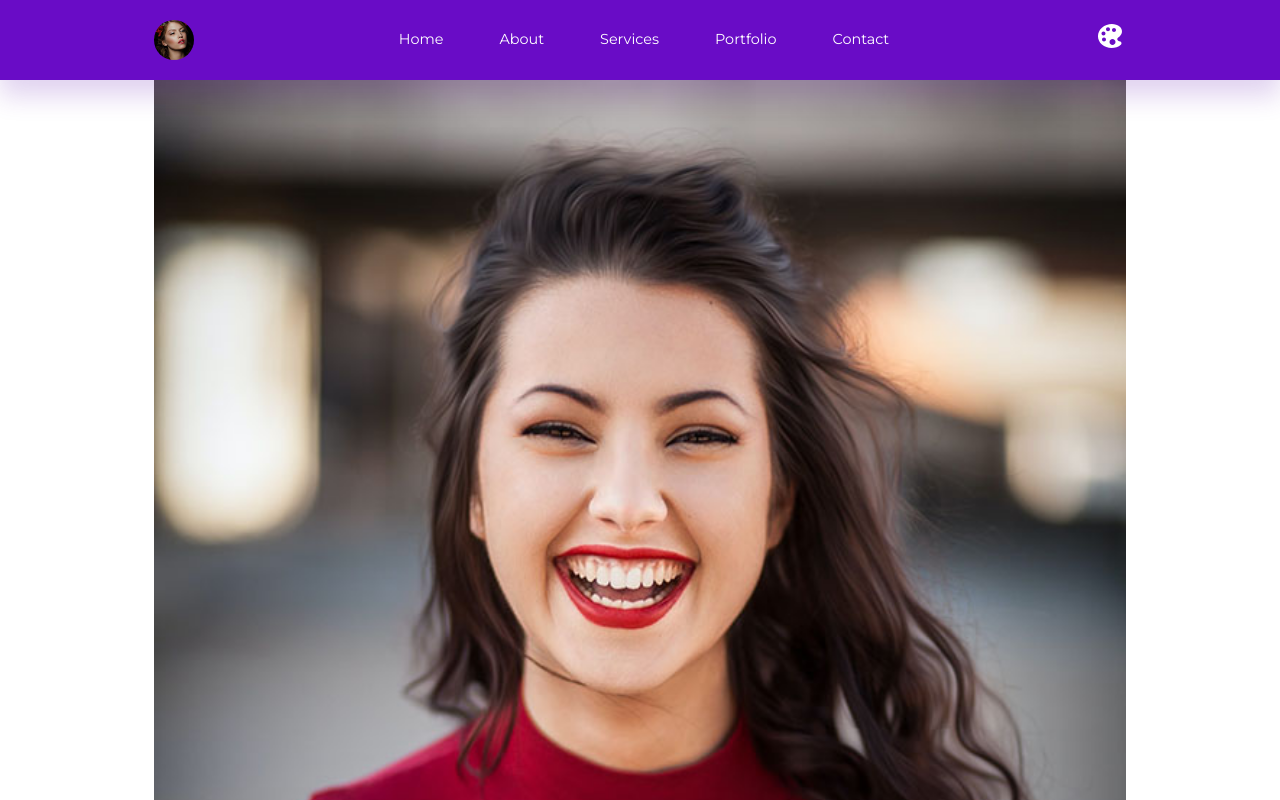
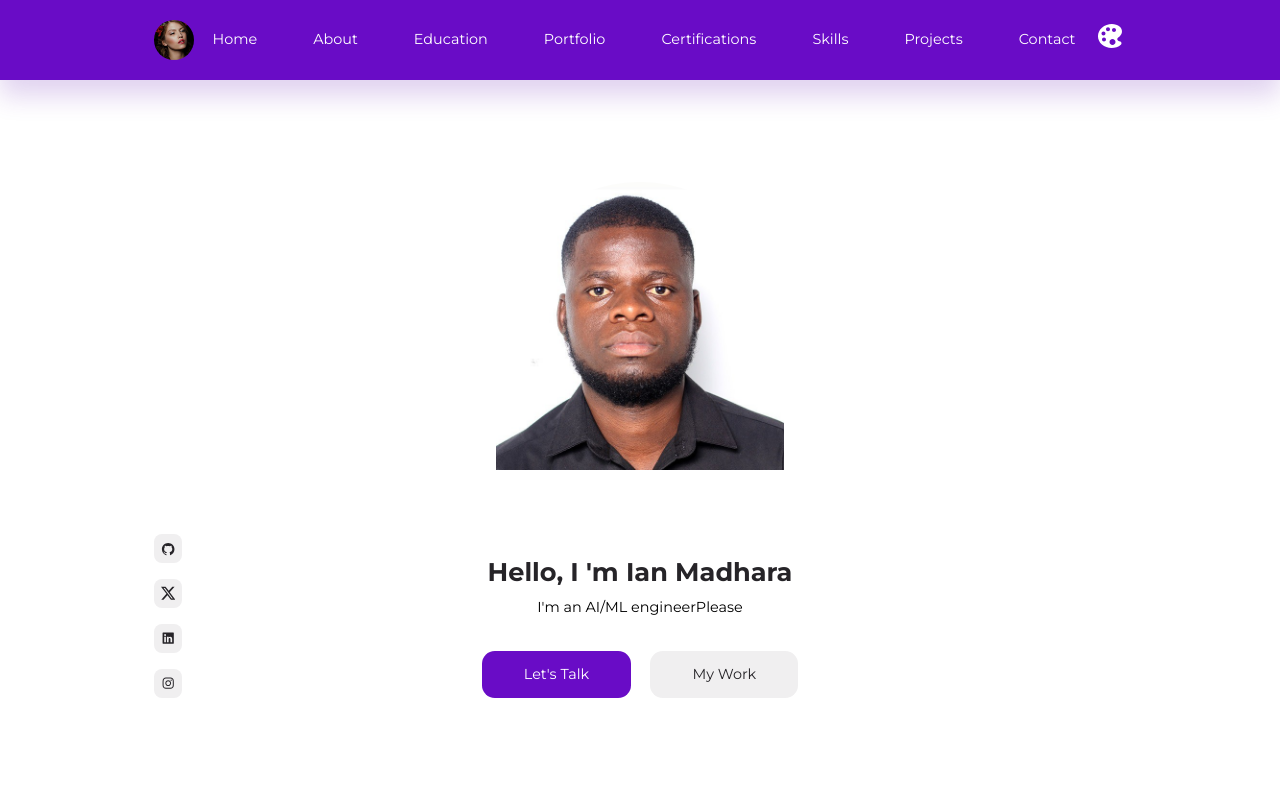
Before and after one commit to iannyFARUE/ian-portfolio, a React (Vite) app: page / in a window 1280 px wide. Shown: the top 800 px of the page. Built offline with nearby package versions, Linux system fonts and the light colour scheme.

Commit message:
added styles for header

```diff
--- a/src/pages/header/Header.css
+++ b/src/pages/header/Header.css
@@ -0,0 +1,81 @@
+header {
+  margin-top: 5rem;
+  height: calc(100vh - 5rem);
+  display: grid;
+  place-items: center;
+  background: var(--color-white);
+  transition: var(--transition);
+}
+
+.header__container {
+  display: flex;
+  flex-direction: column;
+  align-items: center;
+  position: relative;
+}
+
+.header__profile {
+  width: 18rem;
+  height: 22rem;
+  border-radius: 9rem 9rem 2rem 2rem;
+  overflow: hidden;
+  margin-bottom: 1.5rem;
+}
+
+.header__container p {
+  width: 35rem;
+  text-align: center;
+  margin: 0.6rem 0 2rem;
+}
+
+.header__cta {
+  display: flex;
+  align-items: center;
+  gap: 1.2rem;
+}
+
+.header__socials {
+  position: absolute;
+  left: 0;
+  bottom: 0;
+  display: flex;
+  flex-direction: column;
+  gap: 1rem;
+}
+
+.header__socials a {
+  width: 1.8rem;
+  aspect-ratio: 1/1;
+  background: var(--color-light);
+  color: var(--color-black);
+  display: grid;
+  place-items: center;
+  border-radius: var(--border-radius-3);
+}
+
+.header__socials a:hover {
+  background: var(--color-primary);
+  color: var(--color-white);
+  transform: translateX(-0.5rem);
+}
+
+@media screen and (max-width: 600px) {
+  .header__profile {
+    width: 14rem;
+    height: 17rem;
+    max-width: 60%;
+    max-height: 35vh;
+  }
+
+  .header__container p {
+    width: 100%;
+  }
+
+  .header__cta {
+    gap: 1rem;
+  }
+
+  .header__socials {
+    display: none;
+  }
+}
--- a/src/pages/header/Header.jsx
+++ b/src/pages/header/Header.jsx
@@ -1,6 +1,6 @@
 import React from "react";
 import "./Header.css";
-import HeaderImage from "../../assets/header.jpg";
+import HeaderImage from "../../assets/ian.jpeg";
 import SocialIcons from "./SocialIcons";
 function Header() {
   return (
@@ -9,16 +9,18 @@ function Header() {
         <div className="header__profile">
           <img src={HeaderImage} alt="Header Portrait" />
         </div>
-        <h3>Ian Madhara</h3>
+        <h3>Hello, I 'm Ian Madhara</h3>
         <p>
-          Lorem, ipsum dolor sit amet consectetur adipisicing elit. Assumenda,
-          nesciunt eius eaque, cumque iste praesentium quidem optio suscipit
-          delectus qui dolore eum recusandae consectetur officiis ut sapiente
-          possimus repudiandae cupiditate.
+          I'm an AI/ML engineer
+          <span>Please </span>
         </p>
         <div className="header__cta">
-          <a href="#contact">Let's Talk</a>
-          <a href="#portfolio">My Work</a>
+          <a href="#contact" className="btn primary">
+            Let's Talk
+          </a>
+          <a href="#portfolio" className="btn light">
+            My Work
+          </a>
         </div>
         <SocialIcons />
       </div>
--- a/src/pages/navbar/menu.js
+++ b/src/pages/navbar/menu.js
@@ -1,10 +1,12 @@
+const data = [
+  { id: 1, link: "#", title: "Home" },
+  { id: 2, link: "#about", title: "About" },
+  { id: 3, link: "#education", title: "Education" },
+  { id: 4, link: "#portfolio", title: "Portfolio" },
+  { id: 5, link: "#certifications", title: "Certifications" },
+  { id: 6, link: "#skills", title: "Skills" },
+  { id: 7, link: "#projects", title: "Projects" },
+  { id: 8, link: "#contact", title: "Contact" },
+];
 
-const data = [
-    {id: 1, link: '#', title: 'Home'},
-    {id: 2, link: '#about', title: 'About'},
-    {id: 3, link: '#services', title: 'Services'},
-    {id: 4, link: '#portfolio', title: 'Portfolio'},
-    {id: 5, link: '#contact', title: 'Contact'}
-    ]
-
-    export default data;
+export default data;
```
Also changed, not shown: src/assets/ian.jpeg (added).
